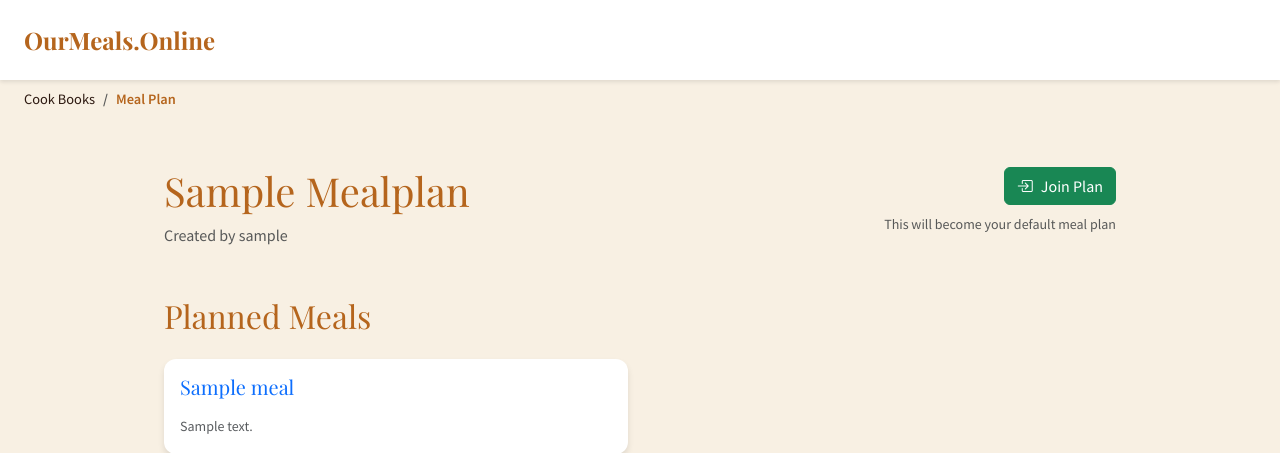
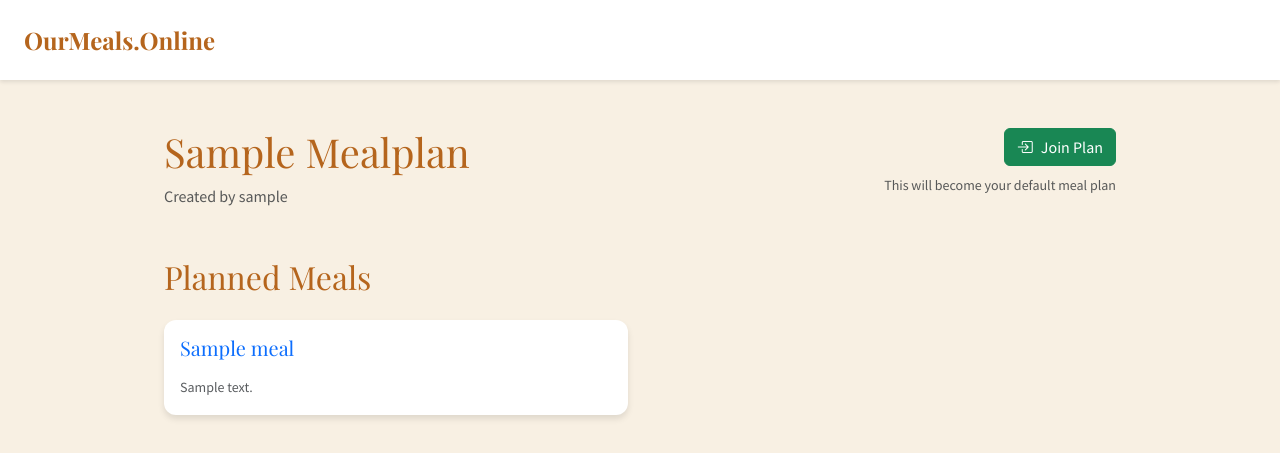
Before and after one commit to lukerohde/our-meals, a Django app: page /meal-plan/00000000-0000-0000-0000-000000000001/ in a window 1280 px wide. Shown: the top 453 px of the page. Run offline with Django 5.2, Linux system fonts and the light colour scheme; tables that the repository leaves empty hold one stand-in row (values such as "Sample post").

Commit message:
More fiddling

```diff
--- a/app/main/templates/main/meal_plan_detail.html
+++ b/app/main/templates/main/meal_plan_detail.html
@@ -21,15 +21,6 @@
                             · Members:
                             {% for member in other_members %}
                                 {{ member.user.username }}
-                                {% if user == meal_plan.owner %}
-                                    <form method="POST" action="{% url 'main:remove_member' meal_plan.shareable_link member.user.id %}" class="d-inline">
-                                        {% csrf_token %}
-                                        <button type="submit" class="btn btn-link text-danger p-0 ms-1" style="font-size: 0.8em;">
-                                            <i class="bi bi-person-x"></i>
-                                        </button>
-                                    </form>
-                                {% endif %}
-                                {% if not forloop.last %}, {% endif %}
                             {% endfor %}
                         {% endif %}
                     </p>
--- a/app/templates/base.html
+++ b/app/templates/base.html
@@ -141,6 +141,16 @@
             background-color: rgba(255, 255, 255, 0.5);
             border-radius: 8px;
             padding: 1.5rem;
+        }
+
+        @media (max-width: 767.98px) {
+            .ingredients-list {
+                padding: 0;
+            }
+
+            .method-steps {
+                padding: 0;
+            }
         }
 
         .method-steps li {
@@ -319,27 +329,6 @@
         </div>
     </nav>
 
-    <!-- Breadcrumb Navigation - Hidden on Mobile -->
-    <div class="container-fluid px-4 py-2 breadcrumb-nav">
-        <nav aria-label="breadcrumb">
-            <ol class="breadcrumb mb-0">
-                {% if request.resolver_match.url_name == 'collection_list' %}
-                    <li class="breadcrumb-item active">Cook Books</li>
-                {% else %}
-                    <li class="breadcrumb-item"><a href="{% url 'main:collection_list' %}">Cook Books</a></li>
-                    {% if request.resolver_match.url_name == 'collection_detail' %}
-                        <li class="breadcrumb-item active">{{ collection.title }}</li>
-                    {% elif request.resolver_match.url_name == 'meal_detail' %}
-                        <li class="breadcrumb-item"><a href="{% url 'main:collection_detail' meal.collection.pk %}">{{ meal.collection.title }}</a></li>
-                        <li class="breadcrumb-item active">{{ meal.title }}</li>
-                    {% elif request.resolver_match.url_name == 'meal_plan_detail' %}
-                        <li class="breadcrumb-item active">Meal Plan</li>
-                    {% endif %}
-                {% endif %}
-            </ol>
-        </nav>
-    </div>
-
     <!-- Main Content -->
     <div class="container py-4">
         {% block content %}{% endblock %}
```
Also changed, not shown: app/main/templates/main/meal_detail.html (+4 -3 lines).
